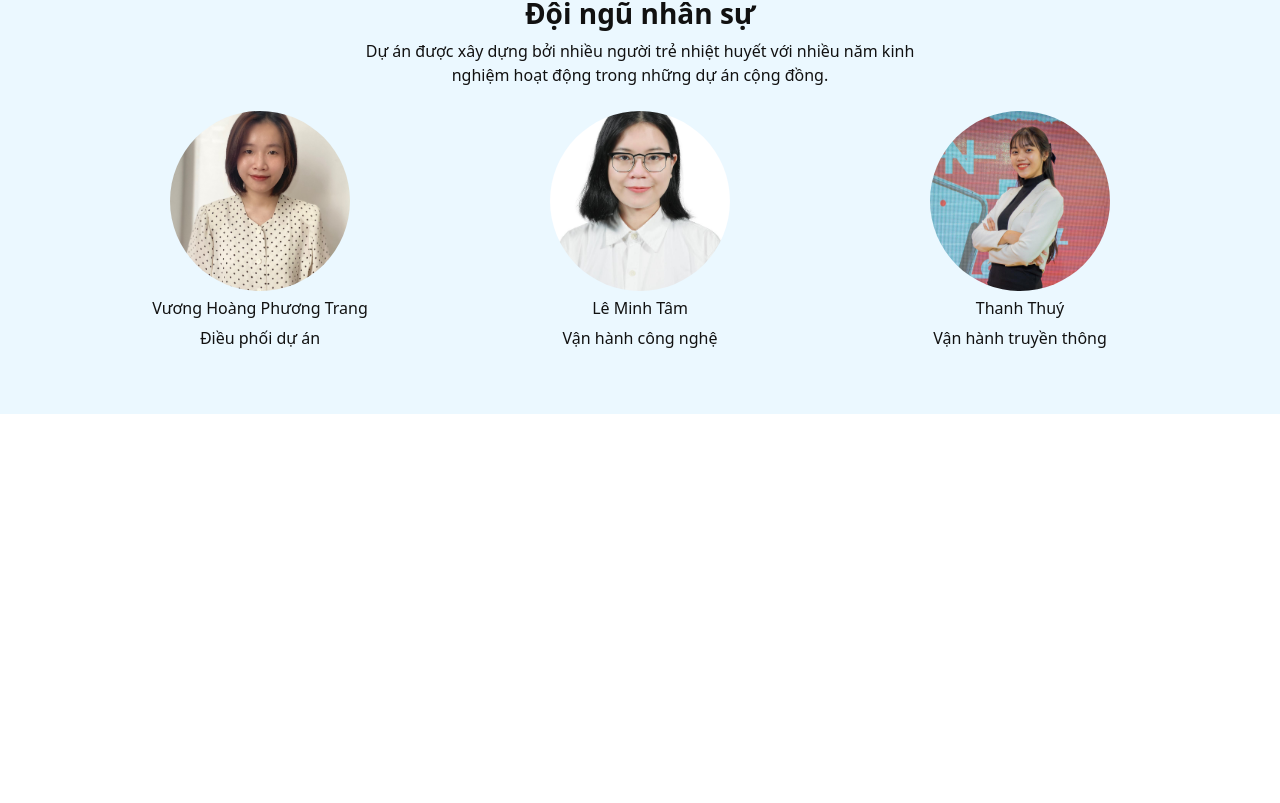
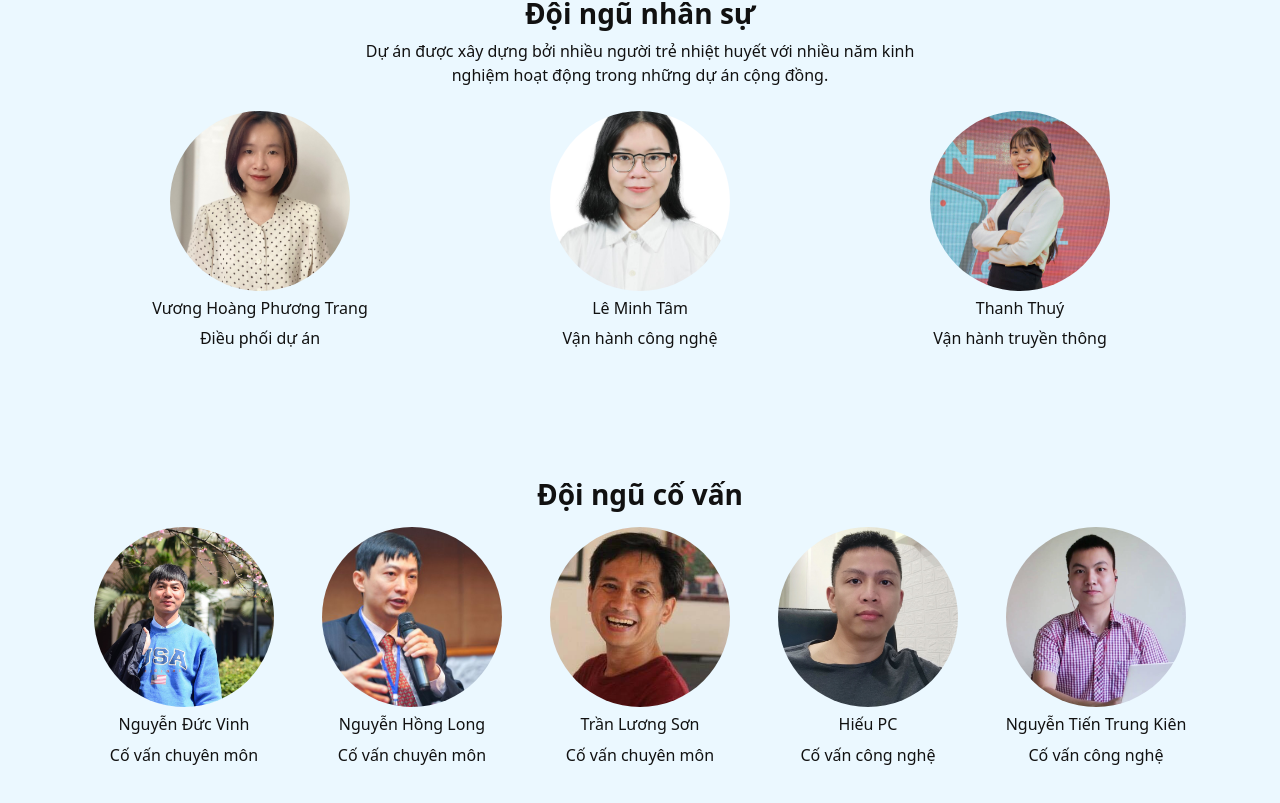
Before and after one commit to kc97ble/ecomap-web-0105, a React app: page / in a window 1280 px wide. Shown: the part 2483-3286 px from the top of the page. Before the commit the page ends 2897 px from the top, so only its background shows below. Built offline with nearby package versions, Linux system fonts and the light colour scheme; the HTML template or start-up script is replaced by a standard one.

Commit message:
Use SectionTeamIntro2 in PageHome

```diff
--- a/src/containers/PageHome/index.tsx
+++ b/src/containers/PageHome/index.tsx
@@ -5,6 +5,7 @@ import SectionIntro from "./components/SectionIntro";
 import SectionMainActivity from "./components/SectionMainActivity";
 import SectionTargetGroups from "./components/SectionTargetGroups";
 import SectionTeamIntro1 from "./components/SectionTeamIntro1";
+import SectionTeamIntro2 from "./components/SectionTeamIntro2";
 
 export function PageHome() {
   return (
@@ -15,6 +16,7 @@ export function PageHome() {
       <SectionMainActivity />
       <SectionTargetGroups />
       <SectionTeamIntro1 />
+      <SectionTeamIntro2 />
     </div>
   );
 }
```
